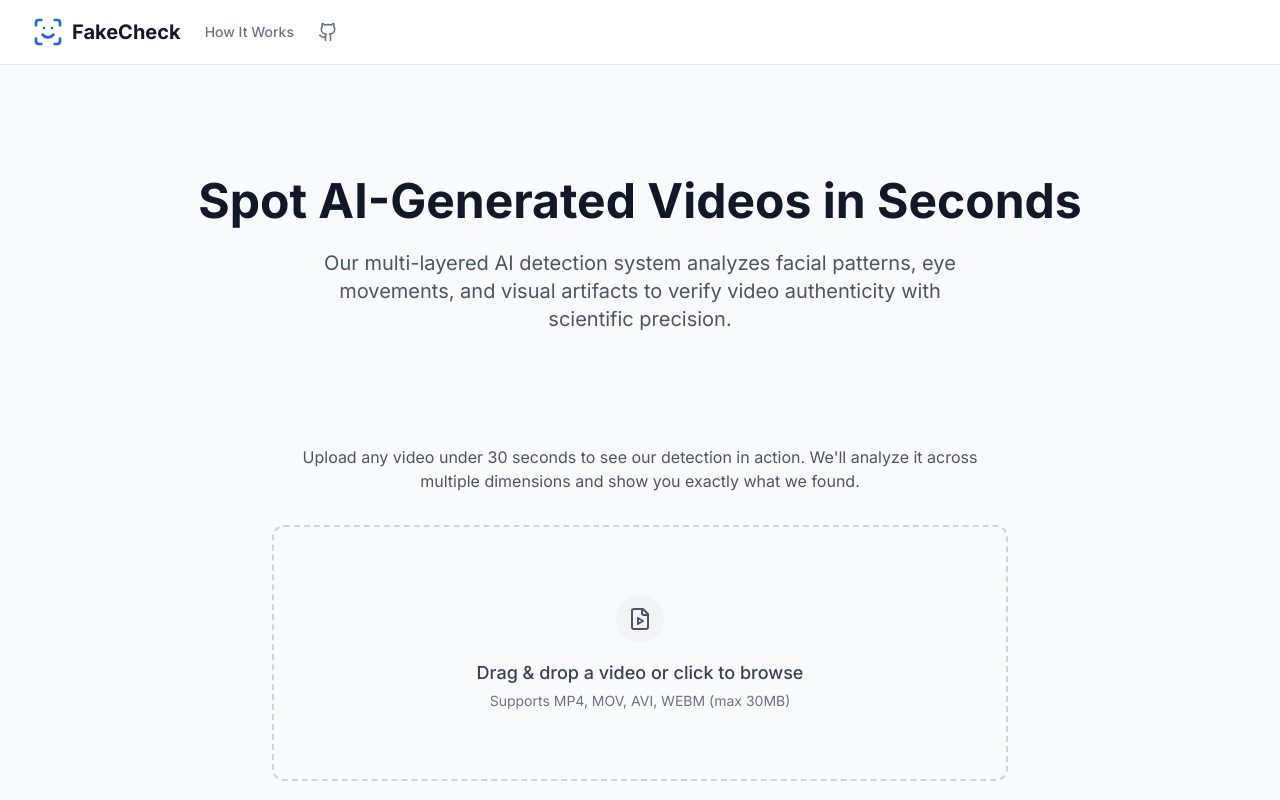
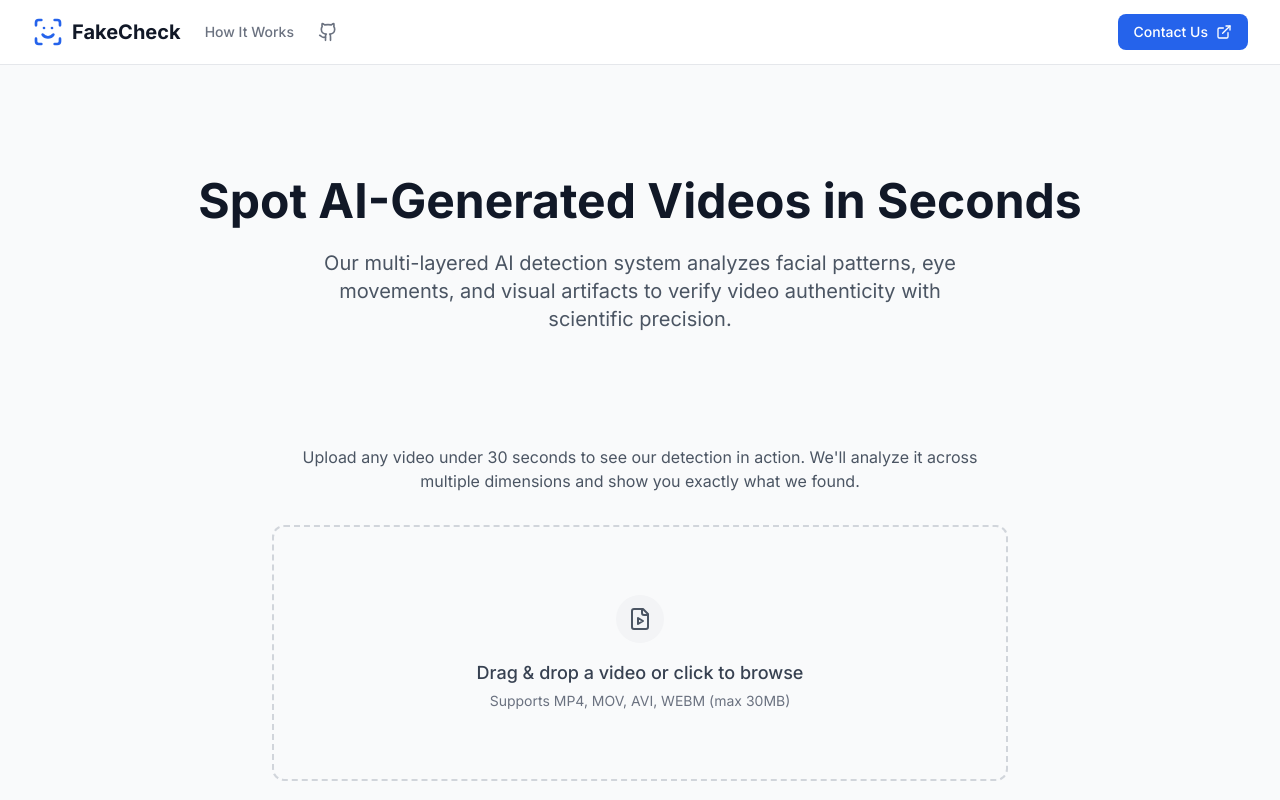
Before and after one commit to mixpeek/fake-check, a React (Vite) app in the folder frontend/: page / in a window 1280 px wide. Shown: the top 800 px of the page. Built offline with nearby package versions, Linux system fonts and the light colour scheme; no server answers.

Commit message:
frontend fix

```diff
--- a/frontend/src/components/DetectionResult.tsx
+++ b/frontend/src/components/DetectionResult.tsx
@@ -186,12 +186,6 @@ export const DetectionResult: React.FC<DetectionResultProps> = ({ result, videoU
       description: 'Analyzes movement consistency and flow.',
       failed: details.heuristicChecks.flow > 0.5,
       events: details.events.filter(e => e.module === 'flow')
-    },
-    {
-      title: 'Light Changes Analysis',
-      description: 'Detects unnatural lighting changes.',
-      failed: details.heuristicChecks.video_ai > 0.5,
-      events: details.events.filter(e => e.module === 'video_ai')
     }
   ];
 
--- a/frontend/src/components/Footer.tsx
+++ b/frontend/src/components/Footer.tsx
@@ -16,10 +16,20 @@ export const Footer: React.FC = () => {
             Advanced AI-powered deepfake detection for everyone. Helping combat misinformation in the digital age.
           </p>
           <div className="mt-4 flex space-x-4 justify-center">
-            <a href="#" className="text-gray-400 hover:text-white transition-colors">
+            <a
+              href="https://x.com/mixpeek"
+              target="_blank"
+              rel="noopener noreferrer"
+              className="text-gray-400 hover:text-white transition-colors"
+            >
               <Twitter className="h-5 w-5" />
             </a>
-            <a href="#" className="text-gray-400 hover:text-white transition-colors">
+            <a
+              href="https://github.com/mixpeek/fake-check"
+              target="_blank"
+              rel="noopener noreferrer"
+              className="text-gray-400 hover:text-white transition-colors"
+            >
               <Github className="h-5 w-5" />
             </a>
           </div>
--- a/frontend/src/components/Header.tsx
+++ b/frontend/src/components/Header.tsx
@@ -1,5 +1,5 @@
 import React from 'react';
-import { ScanFace, Github } from 'lucide-react';
+import { ScanFace, Github, ExternalLink } from 'lucide-react';
 
 export const Header: React.FC = () => {
   return (
@@ -27,7 +27,15 @@ export const Header: React.FC = () => {
             </nav>
           </div>
           <div className="flex items-center space-x-4">
-            {/* Right side content removed */}
+            <a
+              href="https://mixpeek.com/contact"
+              target="_blank"
+              rel="noopener noreferrer"
+              className="inline-flex items-center space-x-2 px-4 py-2 text-sm font-medium text-white bg-primary-600 hover:bg-primary-700 rounded-lg transition-colors"
+            >
+              <span>Contact Us</span>
+              <ExternalLink className="h-4 w-4" />
+            </a>
           </div>
         </div>
       </div>
```
